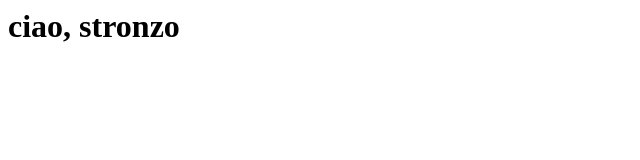
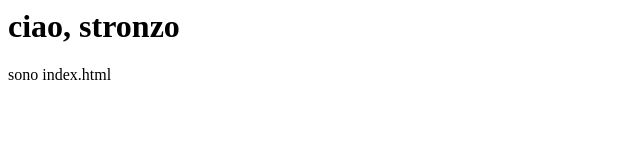
Before and after one commit to Salomanuel/Odin-Project-Ruby-WebServer, a plain HTML site: page socket/index.html in a window 1280 px wide. Shown: the full height of the page, 0-640 px from the left. Drawn offline with Linux system fonts and the light colour scheme.

Commit message:
simpleserver SERVERS HTML PAGESruby simpleodinserver.rb !

```diff
--- a/socket/index.html
+++ b/socket/index.html
@@ -1,5 +1,6 @@
 <html>
 <body>
 	<h1>ciao, stronzo</h1>
+	<p>sono index.html</p>
 </body>
 </html>
```
